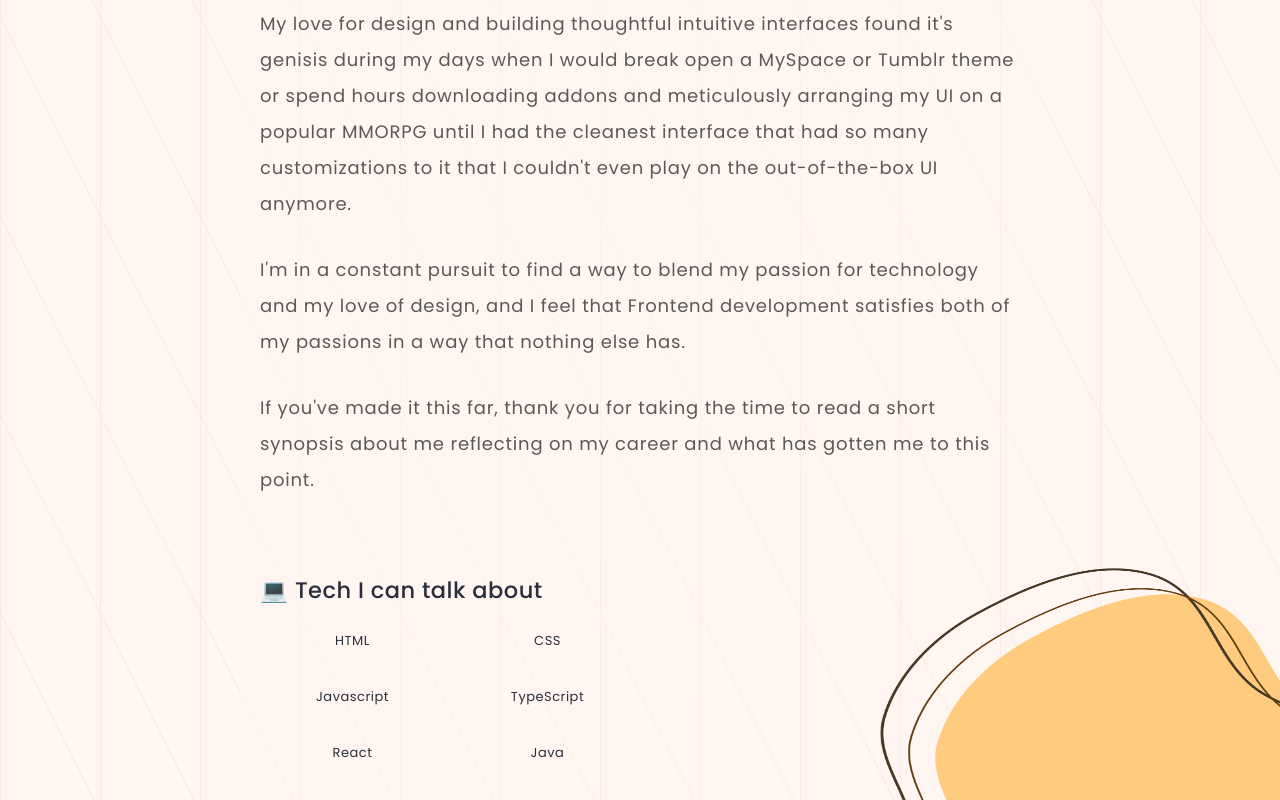
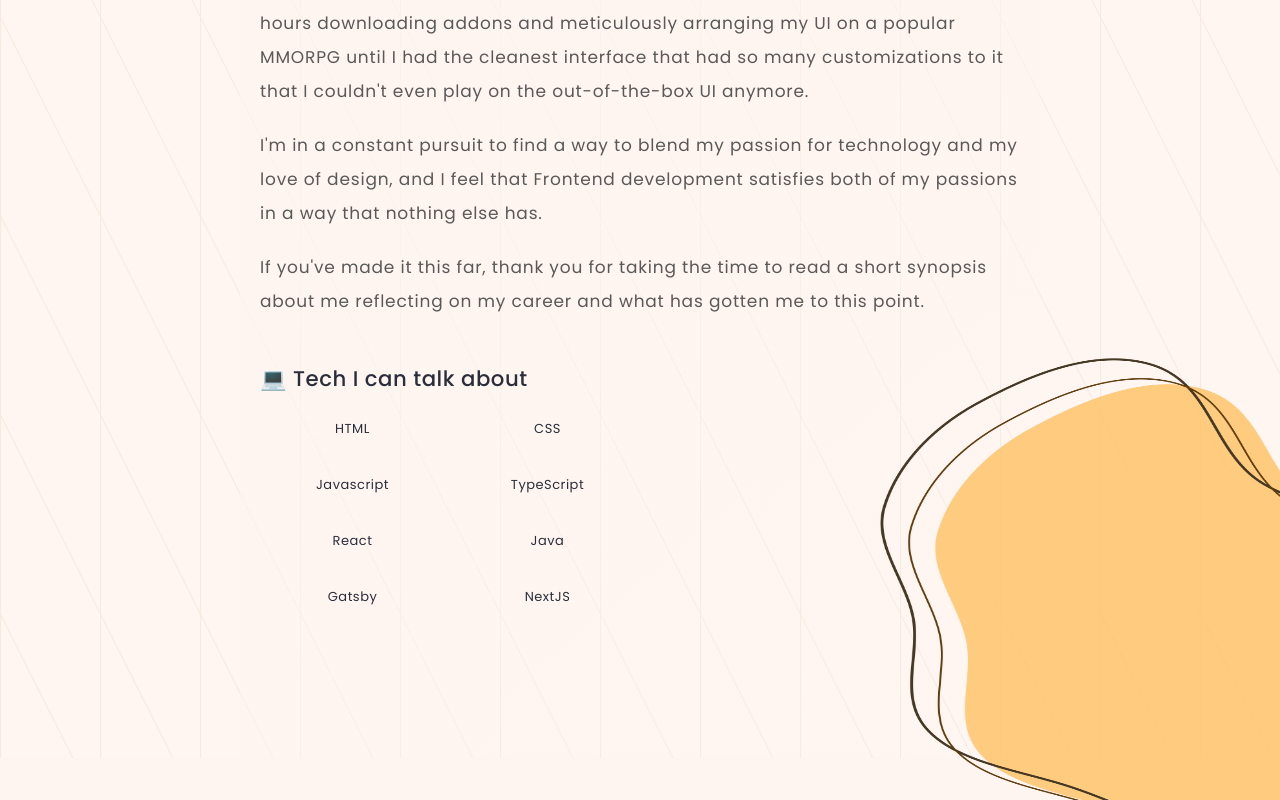
Before and after one commit to akardet/samtan.dev, a Next.js app: page /about in a window 1280 px wide. Shown: the part 980-1780 px from the top of the page. Built offline with nearby package versions, Linux system fonts and the light colour scheme.

Commit message:
fix global font size and add custom favicon

```diff
--- a/styles/pages/about.module.scss
+++ b/styles/pages/about.module.scss
@@ -20,7 +20,7 @@
   }
 
   .interest {
-    margin-top: 4rem;
+    margin-top: 2rem;
     height: 40rem;
     display: grid;
     grid-template-columns: 1fr 1fr;
@@ -48,7 +48,7 @@
   }
 
   & p {
-    padding-bottom: 3rem;
+    padding-bottom: 2rem;
     max-width: 80ch;
 
     a {
--- a/styles/variables/typography.scss
+++ b/styles/variables/typography.scss
@@ -1,5 +1,5 @@
 $type-scale: 1.25;
-$base-size: 1.8rem;
+$base-size: 1.7rem;
 $p: calc(#{$base-size});
 $h4: calc(#{$p} * #{$type-scale});
 $h3: calc(#{$h4} * #{$type-scale});
```
Also changed, not shown: 1 other file (tests, documents, lock files or other folders).
